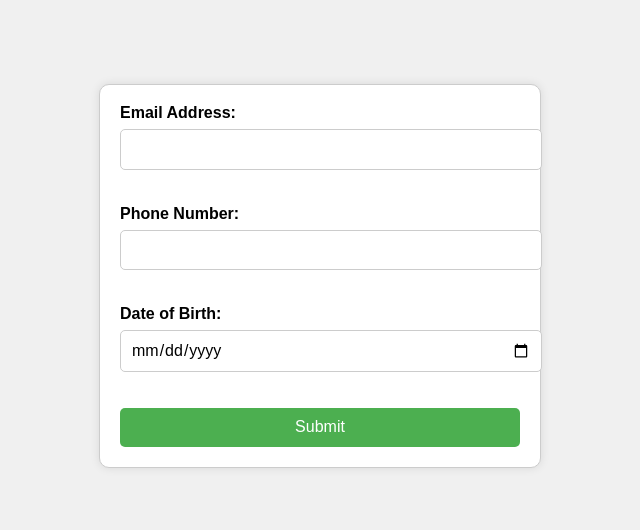
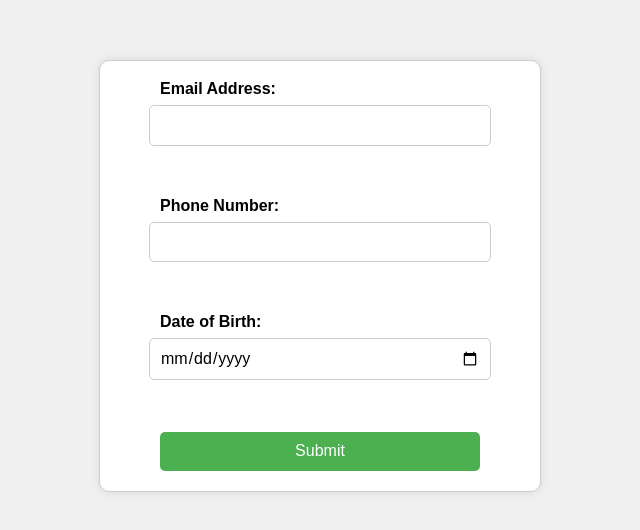
Before and after one commit to ITMD362-Fall24-AzkiyaT/lab2, a plain HTML site: page index.html in a window 1280 px wide. Shown: the part 124-654 px from the top of the page, without its empty margins (320-960 px from the left). Drawn offline with Linux system fonts and the light colour scheme; files that its build step writes are made by us from their sources.

Commit message:
Update styles.css

```diff
--- a/css/styles.css
+++ b/css/styles.css
@@ -1,3 +1,4 @@
+/* styles.css */
 body {
     display: flex;
     justify-content: center;
@@ -16,16 +17,22 @@ form {
     border-radius: 10px;
     background-color: #fff;
     box-shadow: 0 0 10px rgba(0, 0, 0, 0.1);
+    text-align: center;
+}
+
+h2 {
+    margin-bottom: 20px;
 }
 
 label {
     display: block;
     margin-bottom: 8px;
     font-weight: bold;
+    text-align: left;
 }
 
 input {
-    width: 100%;
+    width: calc(100% - 20px);
     padding: 10px;
     margin-bottom: 20px;
     border: 1px solid #ccc;
@@ -45,3 +52,16 @@ button {
 button:hover {
     background-color: #45a049;
 }
+
+/* Desktop version */
+@media (min-width: 768px) {
+    form {
+        display: flex;
+        flex-direction: column;
+        align-items: center;
+    }
+
+    label, input, button {
+        width: 80%;
+    }
+}
```
